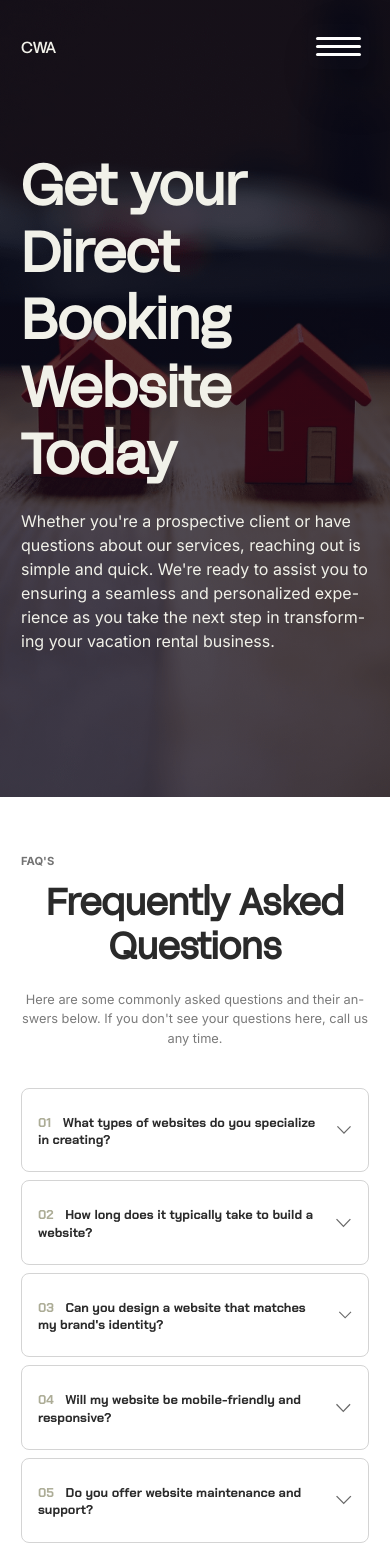
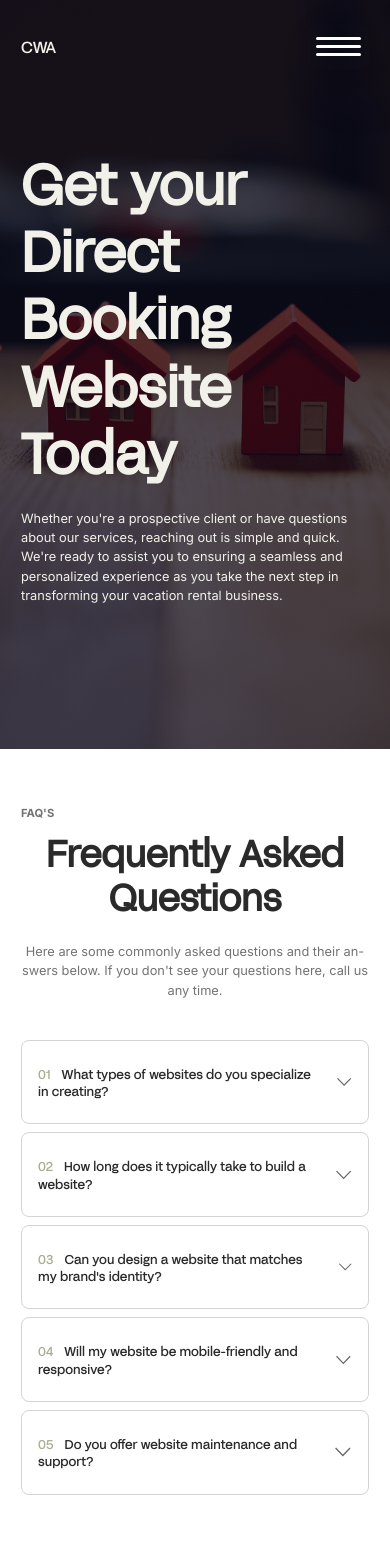
Before and after one commit to ChristianWare/chris_ware_agency_ii, a Next.js app: page /contact in a window 390 px wide. Shown: the top 1568 px of the page. Built offline with nearby package versions, Linux system fonts and the light colour scheme.

Commit message:
Font fix

```diff
--- a/src/app/globals.css
+++ b/src/app/globals.css
@@ -101,7 +101,7 @@ input,
 textarea {
   font-weight: 400;
   hyphens: auto;
-  font-size: 1.6rem;
+  font-size: 1.4rem;
   line-height: 150%;
   color: var(--text3);
 }
@@ -143,7 +143,7 @@ input:focus {
 
   p,
   label {
-    font-size: 125%;
+    font-size: 110%;
   }
 }
 
--- a/src/components/Faq/Faq.module.css
+++ b/src/components/Faq/Faq.module.css
@@ -20,7 +20,7 @@
 }
 
 .topText {
-  opacity: 0.7;
+  color: var(--text);
   margin-top: 3rem;
   font-size: 1.6rem;
 }
@@ -104,7 +104,7 @@
 
 .question {
   font-size: 1.6rem;
-  /* text-transform: none; */
+  font-family: var(--acidGroteskBold);
   font-weight: 700;
   line-height: 120%;
   hyphens: auto;
@@ -113,6 +113,7 @@
 .index {
   color: var(--tan2);
   margin-right: 1rem;
+  font-family: var(--acidGroteskBold);
 }
 
 .answer {
--- a/src/components/HowItWorks/HowItWorks.module.css
+++ b/src/components/HowItWorks/HowItWorks.module.css
@@ -61,6 +61,7 @@
 .right {
   display: flex;
   flex-direction: column;
+  margin-top: 3rem;
 }
 
 .card {
--- a/src/components/PageIntro/PageIntro.module.css
+++ b/src/components/PageIntro/PageIntro.module.css
@@ -30,6 +30,7 @@
   color: var(--tan);
   width: 90%;
   z-index: 3;
+  font-size: 1.6rem;
 }
 
 .btnContainer {
```
